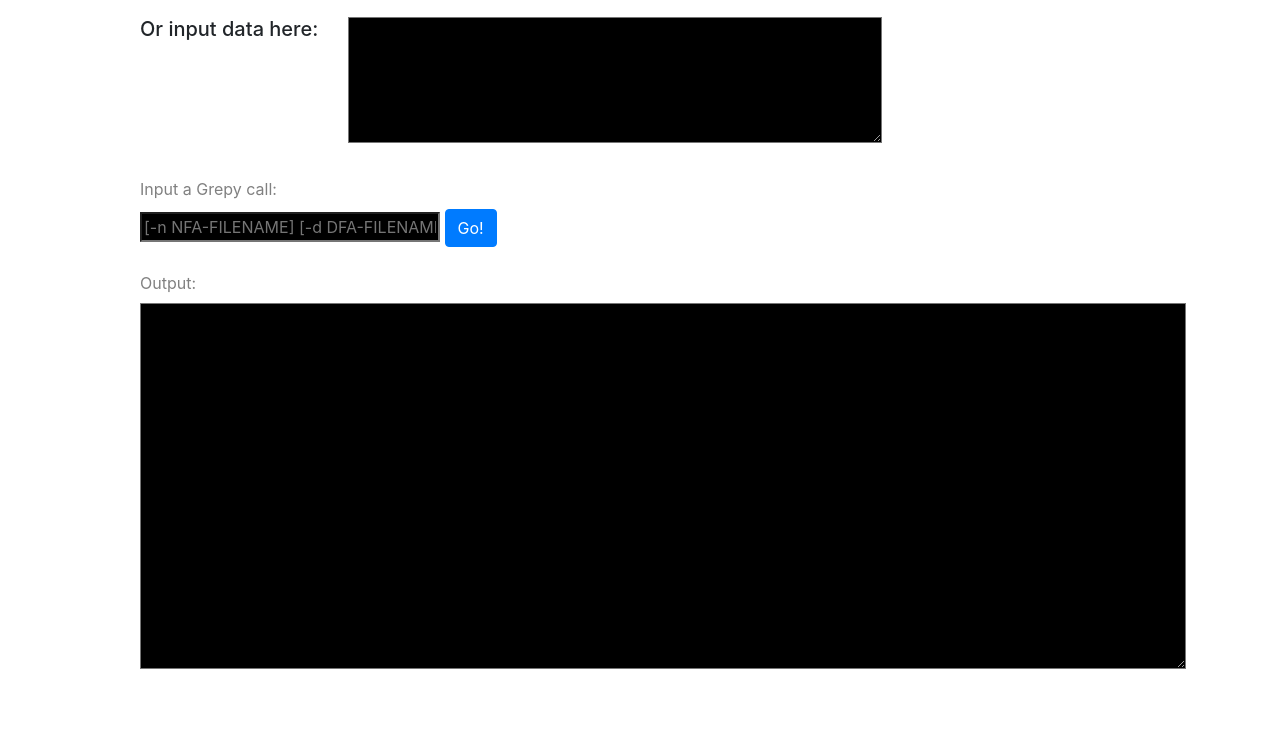
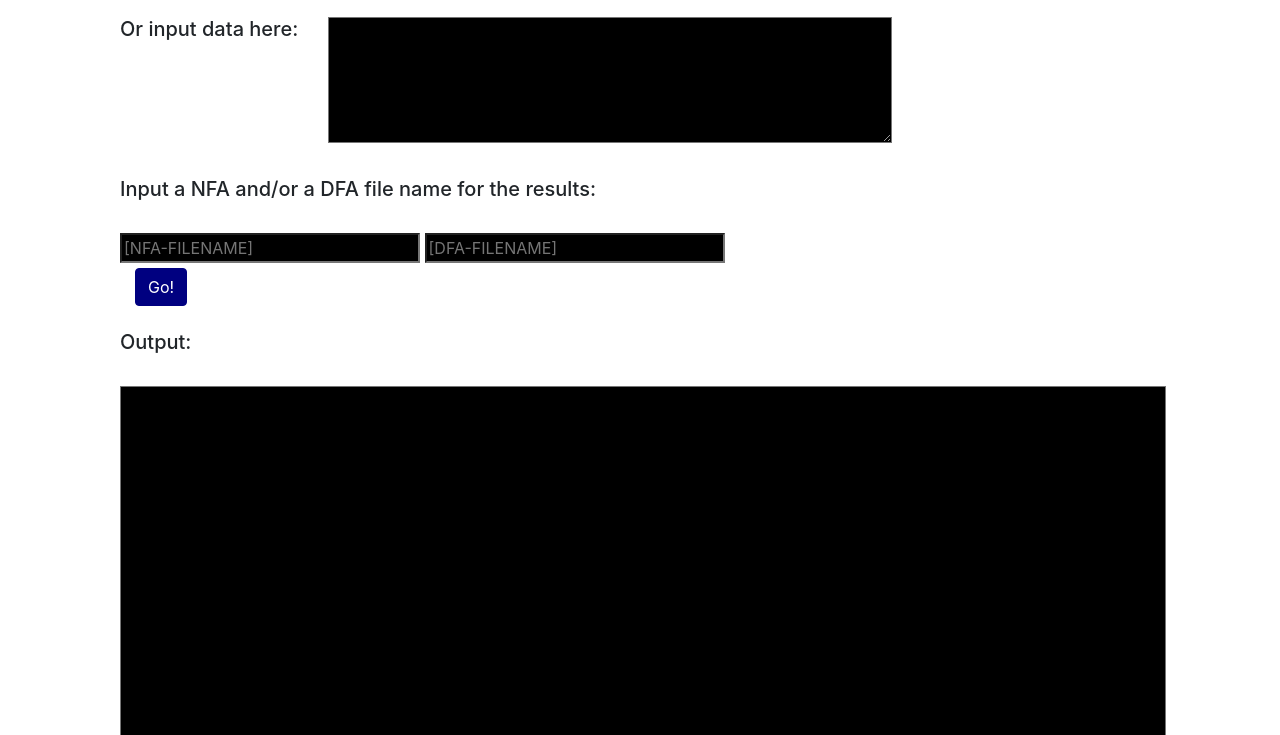
Before and after one commit to liamhealy/CMPT440LHealy, a plain HTML site: page index.html in a window 1280 px wide. Shown: the part 201-936 px from the top of the page. Before the commit the page ends 876 px from the top, so only its background shows below. Drawn offline with Linux system fonts and the light colour scheme.

Commit message:
Updated grepy.js, utils.js and index.html
-Updated a few elements in index.html to make using grepy quicker and easier.
-Updated the filereader functions in utils.js to output the contents of the file to the manual input box.

```diff
--- a/index.html
+++ b/index.html
@@ -13,28 +13,31 @@
     <nav class="navbar navbar-expand-lg navbar-light" style="color:whitesmoke; background-color:navy;">
         <h1>Grepy</h1>
     </nav>
-    <div class="container" style="padding-left: 70px; padding-top: 20px; align-self: center;">
+    <div class="container" style="padding-left: 50px; padding-top: 20px; align-self: center;">
         <!-- Here is where we will be able to select files to work with temporarily -->
         <h2>Select file from local directory:</h2>
         <div class="container" style="display: flex; align-items: center; border-style: solid; border-radius: 5px; width: 450px; height: 60px; float: left;">
             <input type="file" id="upload" style="display: flex; color:silver;">
         </div>
     </div>
-    <div class="container" style="display: flex; padding-left: 70px; padding-top: 20px; align-self: center;">
+    <div class="container" style="display: flex; padding-left: 50px; padding-top: 20px; align-self: center;">
         <h5 style="padding-right: 30px;">Or input data here:</h5>
         <br>
-        <textarea type="text" id="manualData" style="color:white; background-color: black;" rows="5" cols="50"></textarea>
+        <textarea type="text" id="manualData" style="color:white; background-color: black;" rows="5" cols="53"></textarea>
     </div>
-    <div class="container" style="padding-top: 10px; padding-left: 70px;">
+    <div class="container" style="padding-top: 10px; padding-left: 50px;">
         <br>
-        <label style="color:gray;">Input a Grepy call:</label>
+        <h5>Input a NFA and/or a DFA file name for the results:</h5>
         <br>
-        <input type="text" id="call" style="color:white; background-color: black; width: 300px;" placeholder="[-n NFA-FILENAME] [-d DFA-FILENAME]">
-        <button class="btn btn-primary" id="callBtn" onclick="analyzeCall()">Go!</button>
+        <input type="text" id="nfaFile" style="color:white; background-color: black; width: 300px;" placeholder="[NFA-FILENAME]">
+        <input type="text" id="dfaFile" style="color:white; background-color: black; width: 300px;" placeholder="[DFA-FILENAME]">
+        <div class="container" style="padding-top: 5px; display: flex;">
+            <button class="btn btn-primary" id="callBtn" onclick="analyzeCall()" style="background-color: navy; border-color: navy;">Go!</button>
+        </div>
     </div>
-    <div class="container" style="padding-left: 70px;">
+    <div class="container" style="padding-left: 50px;">
         <br>
-        <label style="color:gray;">Output:</label>
+        <h5>Output:</h5>
         <br>
         <textarea type="text" id="shell" rows="15" cols="100" style="color:white; background-color: black;"></textarea>
     </div>
--- a/scripts/grepy.js
+++ b/scripts/grepy.js
@@ -5,7 +5,7 @@ var grepySyntax = "grepy.Grep";
 
 function grabInput() {
     // Grab the "raw" source code.
-    var call = document.getElementById("call").value;
+    var call = document.getElementById("manualData").value;
     // Trim the leading and trailing spaces.
     call = trim(call);
     // TODO: remove all spaces in the middle; remove line breaks too.
--- a/scripts/utils.js
+++ b/scripts/utils.js
@@ -8,7 +8,7 @@ function getFile(event) {
     // fileReader.onload =
     const uploadedFile = event.target;
     if ('files' in uploadedFile && uploadedFile.files.length > 0) {
-        insertContent(document.getElementById("shell"), uploadedFile.files[0])
+        insertContent(document.getElementById("manualData"), uploadedFile.files[0])
     }
 }
 
```
